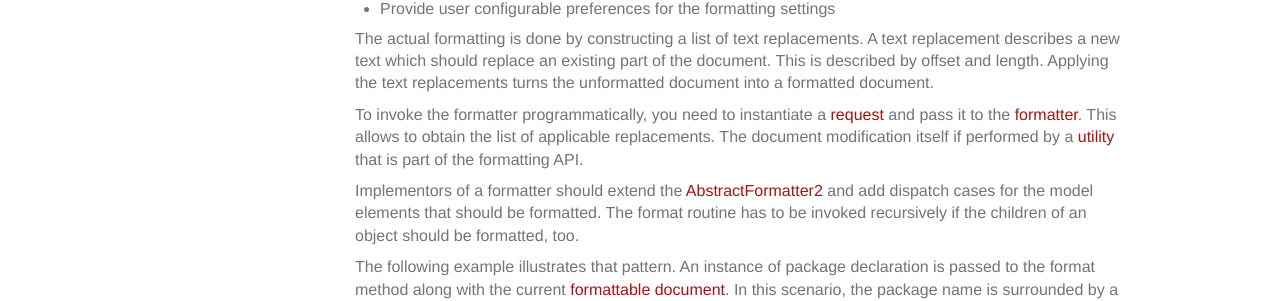
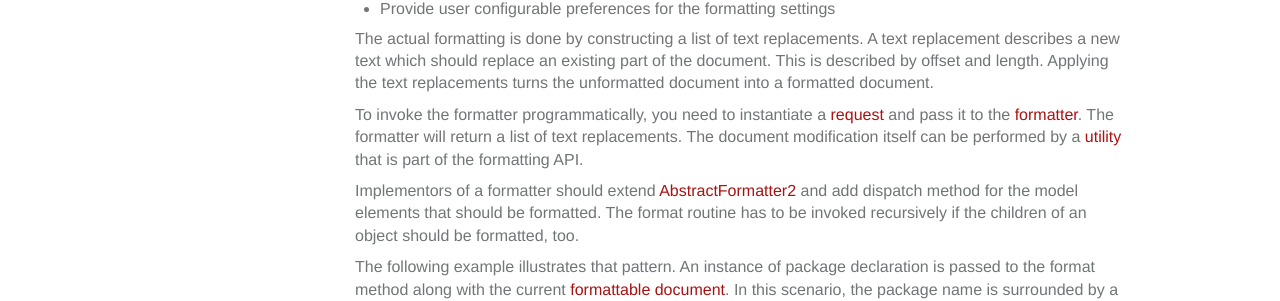
Before and after one commit to eclipse/xtext-website, a Jekyll site: the page built from xtext-website/documentation/303_runtime_concepts.md, in a window 1280 px wide and 900 px high, scrolled down 31602 px. Shown: the part 154-455 px from the top of the window. Built offline with Jekyll 4.4.1, drawn with Linux system fonts in a browser that asks for light colours; nearby versions of some CDN libraries; library files that are not in the unit come from our copies; comment, search, counter and statistics services are not loaded.

Commit message:
[formatter2] proofread documentation
Change-Id: I0a5270f82f2cae60c8d8ce17fc873d519db0a475

```diff
--- a/xtext-website/documentation/303_runtime_concepts.md
+++ b/xtext-website/documentation/303_runtime_concepts.md
@@ -900,9 +900,9 @@ The new formatting API is available since Xtext 2.8. It resolves the limitations
 
 The actual formatting is done by constructing a list of text replacements. A text replacement describes a new text which should replace an existing part of the document. This is described by offset and length. Applying the text replacements turns the unformatted document into a formatted document.
 
-To invoke the formatter programmatically, you need to instantiate a [request]({{site.src.xtext}}/plugins/org.eclipse.xtext/src/org/eclipse/xtext/formatting2/FormatterRequest.java) and pass it to the [formatter]({{site.src.xtext}}/plugins/org.eclipse.xtext/src/org/eclipse/xtext/formatting2/IFormatter2.java). This allows to obtain the list of applicable replacements. The document modification itself if performed by a [utility]({{site.src.xtext}}/plugins/org.eclipse.xtext/src/org/eclipse/xtext/formatting2/TextReplacements.java) that is part of the formatting API.
+To invoke the formatter programmatically, you need to instantiate a [request]({{site.src.xtext}}/plugins/org.eclipse.xtext/src/org/eclipse/xtext/formatting2/FormatterRequest.java) and pass it to the [formatter]({{site.src.xtext}}/plugins/org.eclipse.xtext/src/org/eclipse/xtext/formatting2/IFormatter2.java). The formatter will return a list of text replacements. The document modification itself can be performed by a [utility]({{site.src.xtext}}/plugins/org.eclipse.xtext/src/org/eclipse/xtext/formatting2/TextReplacements.java) that is part of the formatting API.
 
-Implementors of a formatter should extend the [AbstractFormatter2]({{site.src.xtext}}/plugins/org.eclipse.xtext/src/org/eclipse/xtext/formatting2/AbstractFormatter2.java) and add dispatch cases for the model elements that should be formatted. The format routine has to be invoked recursively if the children of an object should be formatted, too.
+Implementors of a formatter should extend [AbstractFormatter2]({{site.src.xtext}}/plugins/org.eclipse.xtext/src/org/eclipse/xtext/formatting2/AbstractFormatter2.java) and add dispatch method for the model elements that should be formatted. The format routine has to be invoked recursively if the children of an object should be formatted, too.
 
 The following example illustrates that pattern. An instance of package declaration is passed to the format method along with the current [formattable document]({{site.src.xtext}}/plugins/org.eclipse.xtext/src/org/eclipse/xtext/formatting2/IFormattableDocument.java). In this scenario, the package name is surrounded by a single space, the curly brace is followed by a new line and increased indentation etc. All elements within that package should be formatted, too, thus `format(..)` is invoked on these as well.
 
```
